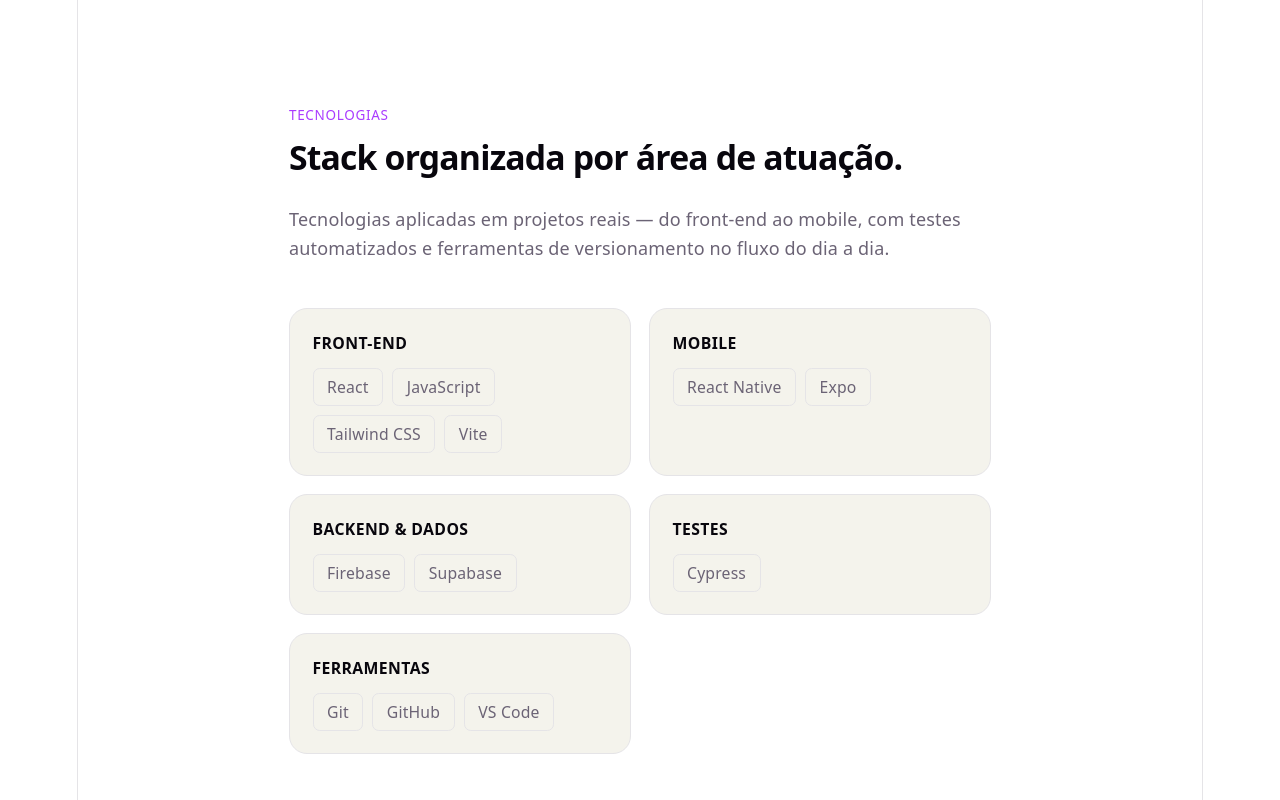
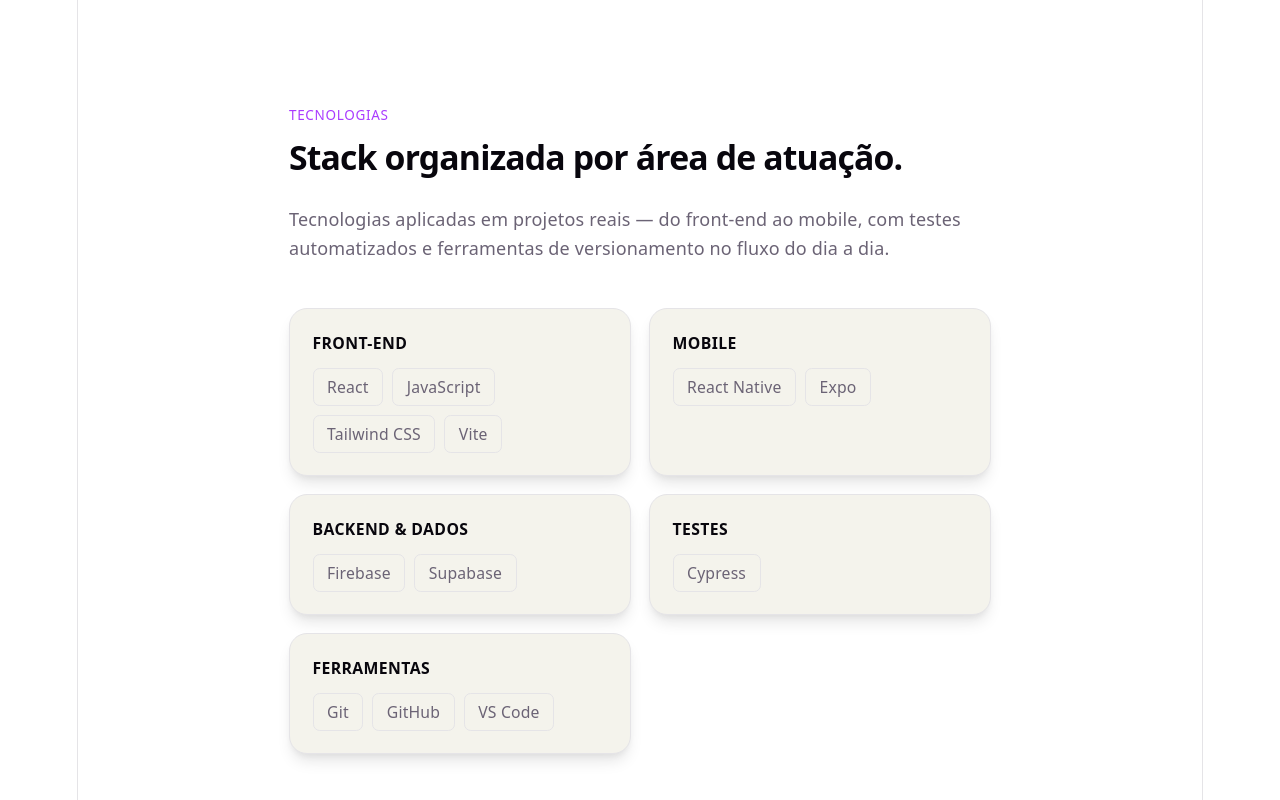
Before and after one commit to ManewJ/portfolio-manoel, a React (Vite) app: page / in a window 1280 px wide. Shown: the part 1349-2149 px from the top of the page. Built offline with nearby package versions, Linux system fonts and the light colour scheme.

Commit message:
style: adiciona sombra aos cards de categoria da secao Tecnologias

```diff
--- a/src/components/Tecnologias.jsx
+++ b/src/components/Tecnologias.jsx
@@ -21,7 +21,7 @@
           e mantém consistência visual entre as seções. mt-10 isola do parágrafo */}
       <div className="grid grid-cols-1 sm:grid-cols-2 gap-4 mt-10">
 
-        <div className="rounded-2xl border border-(--border) bg-(--code-bg) p-5">
+        <div className="rounded-2xl border border-(--border) bg-(--code-bg) p-5 shadow-(--shadow)">
           <h3 className="text-sm font-semibold text-(--text-h) uppercase tracking-wide mb-3">
             Front-end
           </h3>
@@ -33,7 +33,7 @@
           </div>
         </div>
 
-        <div className="rounded-2xl border border-(--border) bg-(--code-bg) p-5">
+        <div className="rounded-2xl border border-(--border) bg-(--code-bg) p-5 shadow-(--shadow)">
           <h3 className="text-sm font-semibold text-(--text-h) uppercase tracking-wide mb-3">
             Mobile
           </h3>
@@ -43,7 +43,7 @@
           </div>
         </div>
 
-        <div className="rounded-2xl border border-(--border) bg-(--code-bg) p-5">
+        <div className="rounded-2xl border border-(--border) bg-(--code-bg) p-5 shadow-(--shadow)">
           <h3 className="text-sm font-semibold text-(--text-h) uppercase tracking-wide mb-3">
             Backend &amp; Dados
           </h3>
@@ -53,7 +53,7 @@
           </div>
         </div>
 
-        <div className="rounded-2xl border border-(--border) bg-(--code-bg) p-5">
+        <div className="rounded-2xl border border-(--border) bg-(--code-bg) p-5 shadow-(--shadow)">
           <h3 className="text-sm font-semibold text-(--text-h) uppercase tracking-wide mb-3">
             Testes
           </h3>
@@ -62,7 +62,7 @@
           </div>
         </div>
 
-        <div className="rounded-2xl border border-(--border) bg-(--code-bg) p-5">
+        <div className="rounded-2xl border border-(--border) bg-(--code-bg) p-5 shadow-(--shadow)">
           <h3 className="text-sm font-semibold text-(--text-h) uppercase tracking-wide mb-3">
             Ferramentas
           </h3>
```
